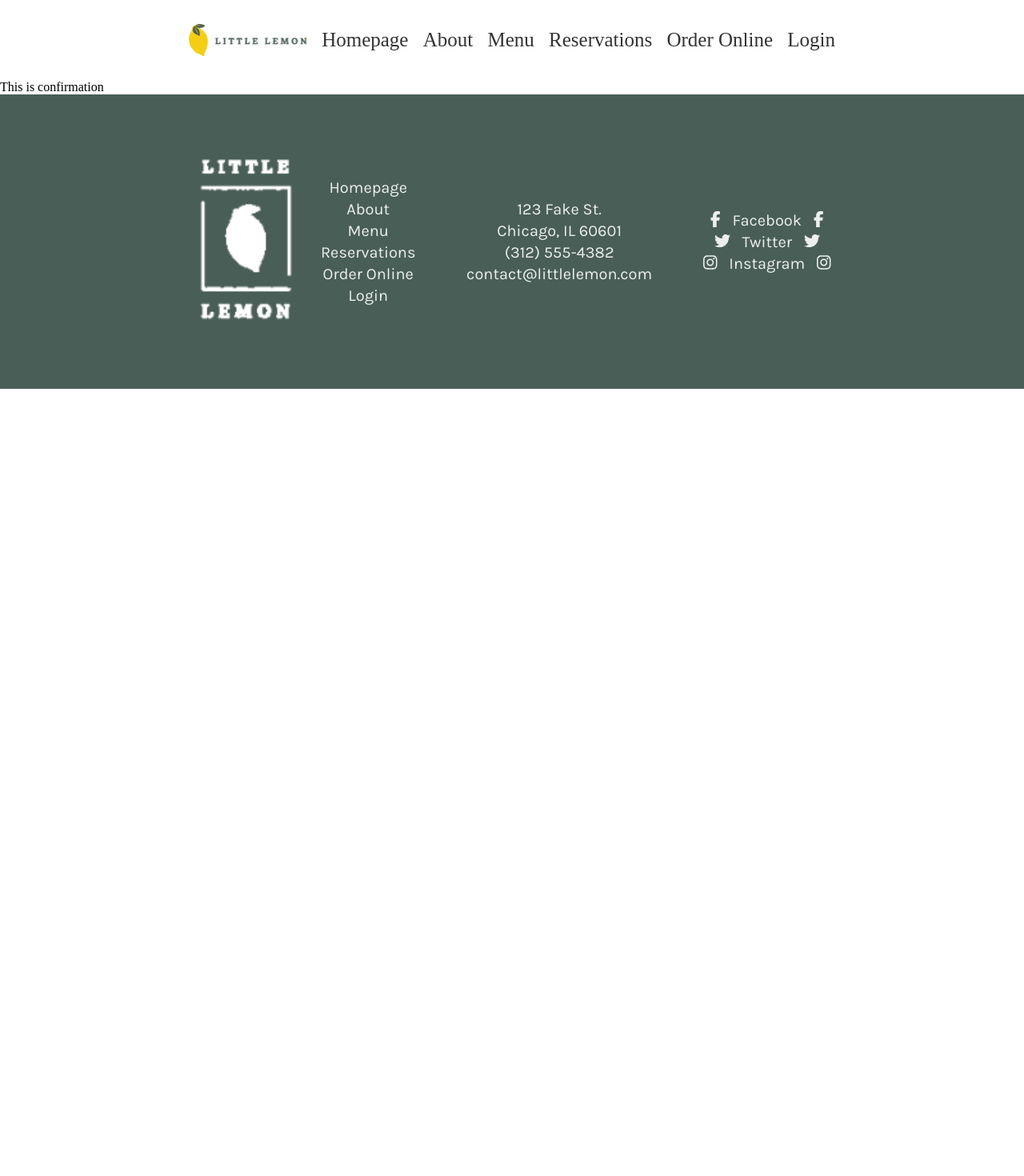
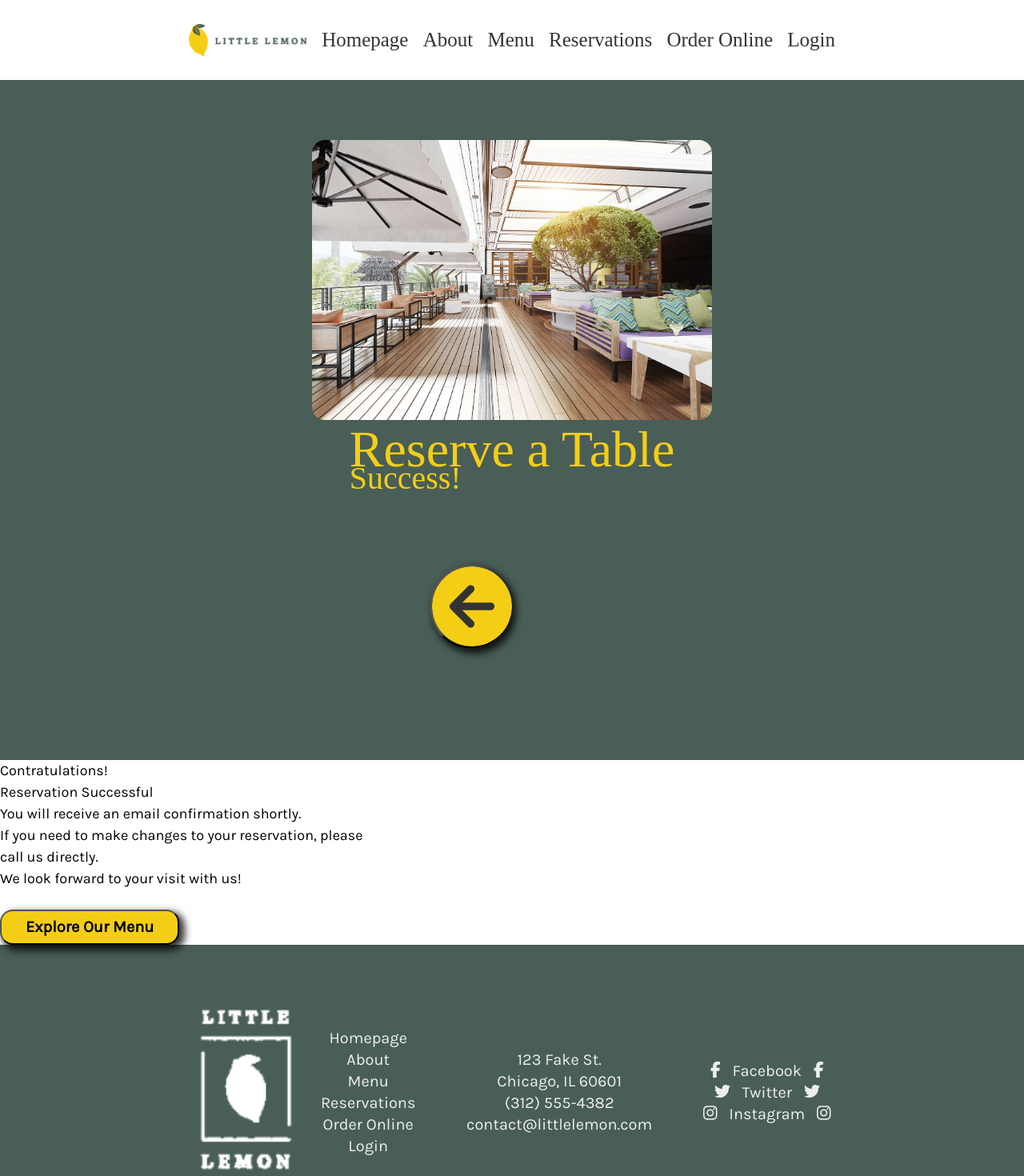
Before and after one commit to horoserp/Capstone, a React (Create React App) app: page /confirmation in a window 1280 px wide. Shown: the top 1470 px of the page at 80% size. Before the commit the page ends 800 px from the top, so only its background shows below. Built offline with nearby package versions, Linux system fonts and the light colour scheme; a web font is replaced by a local one.

Commit message:
Update: Add confirmation page.

```diff
--- a/src/Components/Confirmation.js
+++ b/src/Components/Confirmation.js
@@ -1,6 +1,27 @@
+import { useNavigate } from "react-router-dom";
+import Reservations from "./Reservations";
+
 function Confirmation() {
+
+    const navigate = useNavigate();
+
+    const handleClick = (e) => {
+        e.preventDefault();
+        navigate("/highlights");
+    }
+
     return (
-        <section>This is confirmation</section>
+        <>
+            <Reservations>Success!</Reservations>
+            <p>
+                Contratulations!<br />
+                Reservation Successful<br />
+                You will receive an email confirmation shortly.<br />
+                If you need to make changes to your reservation, please call us directly.<br />
+                We look forward to your visit with us!
+            </p>
+            <button onClick={handleClick}>Explore Our Menu</button>
+        </>
     );
 }
 
--- a/src/Components/Login.js
+++ b/src/Components/Login.js
@@ -1,5 +1,5 @@
+import { useNavigate } from "react-router-dom";
 import Reservations from "./Reservations";
-import { useNavigate } from "react-router-dom";
 
 function Login() {
 
--- a/src/Components/Reservations.js
+++ b/src/Components/Reservations.js
@@ -77,10 +77,6 @@ function Reservations(props) {
                         stateChange={setAvailableTimes}
                     />
                 </div>
-            // ) : (props.children === "(Step 2 of 2)") ? (
-            //     <div>Login page</div>
-            // ) : (
-            //     <div>Confirmation page</div>
             ) : (
                 null
             )}
```
